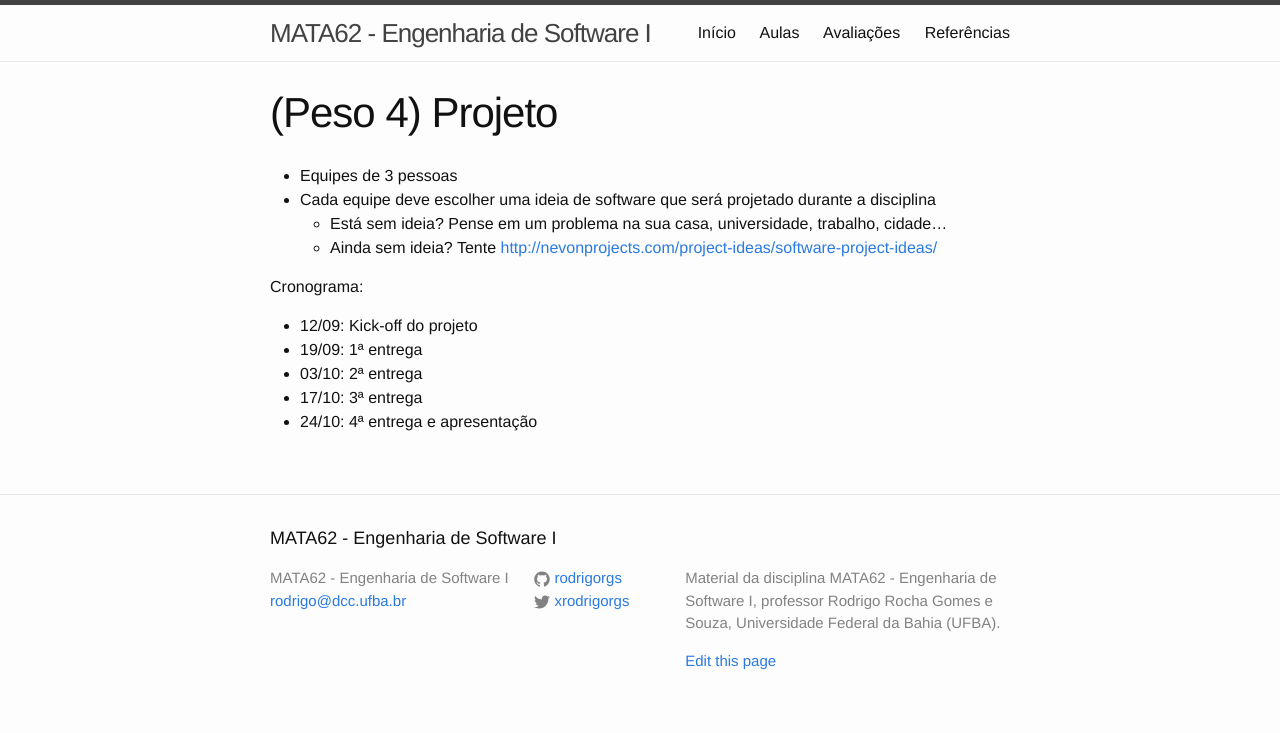
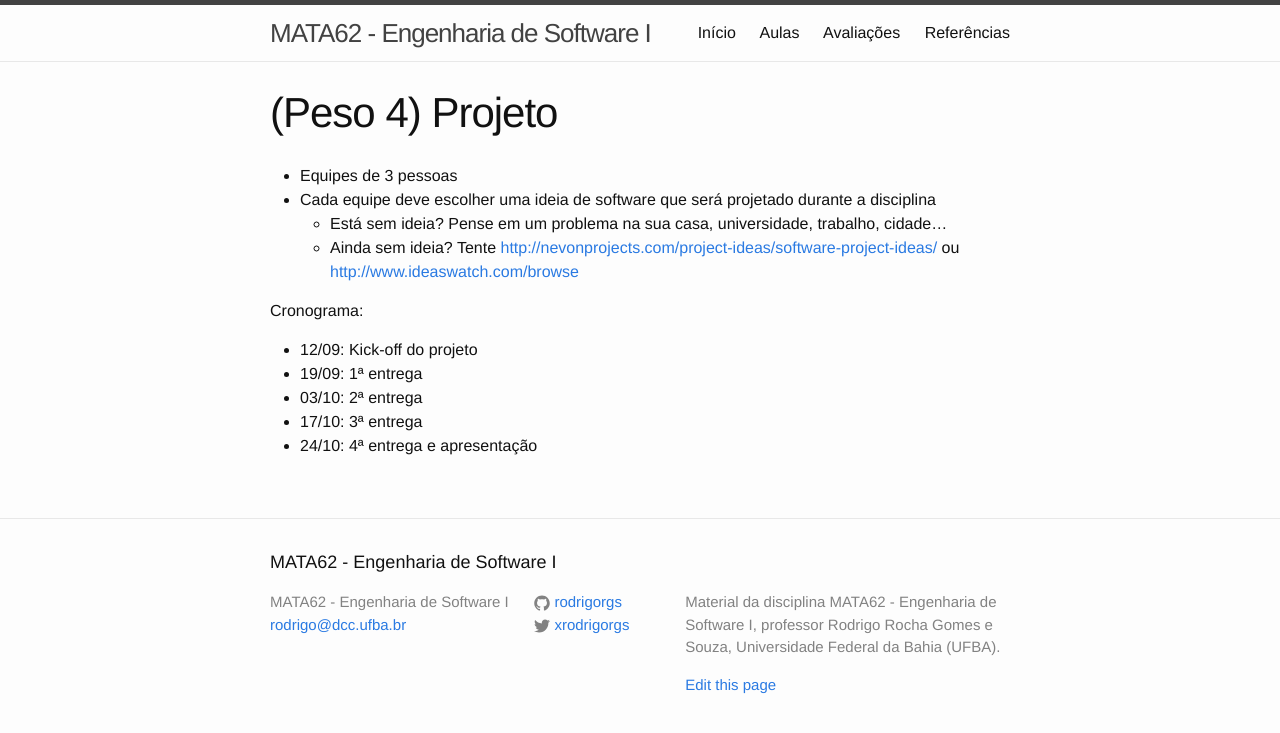
Before and after one commit to rodrigorgs/mata62-20161, a Jekyll site: the page built from ava-projeto.md, in a window 1280 px wide. Shown: the top 733 px of the page. Built offline with Jekyll 4.4.1, drawn with Linux system fonts in a browser that asks for light colours.

Commit message:
Linka site com mais ideias de projeto.

```diff
--- a/ava-projeto.md
+++ b/ava-projeto.md
@@ -8,7 +8,7 @@ date: 2016-09-19 20:20:00 -0300
 - Equipes de 3 pessoas
 - Cada equipe deve escolher uma ideia de software que será projetado durante a disciplina
   - Está sem ideia? Pense em um problema na sua casa, universidade, trabalho, cidade...
-  - Ainda sem ideia? Tente <http://nevonprojects.com/project-ideas/software-project-ideas/>
+  - Ainda sem ideia? Tente <http://nevonprojects.com/project-ideas/software-project-ideas/> ou <http://www.ideaswatch.com/browse>
 
 Cronograma:
 
```
